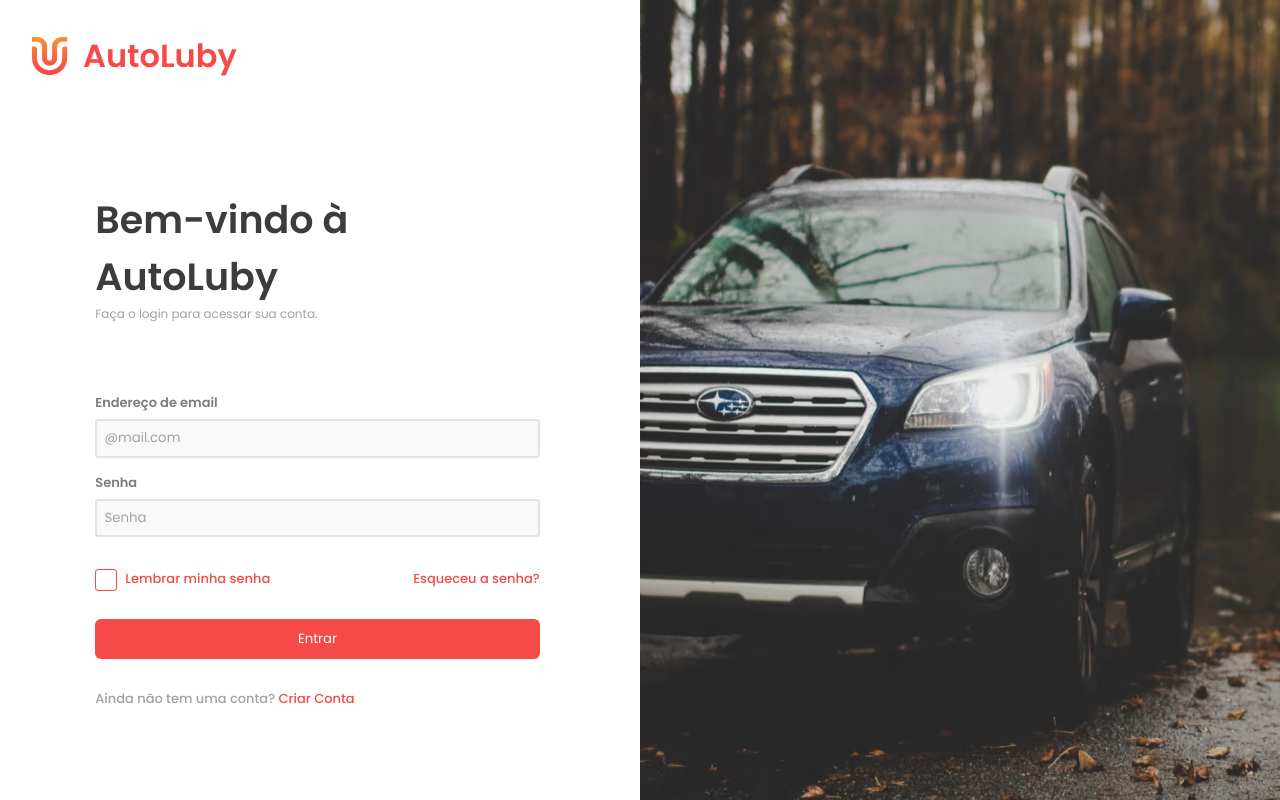
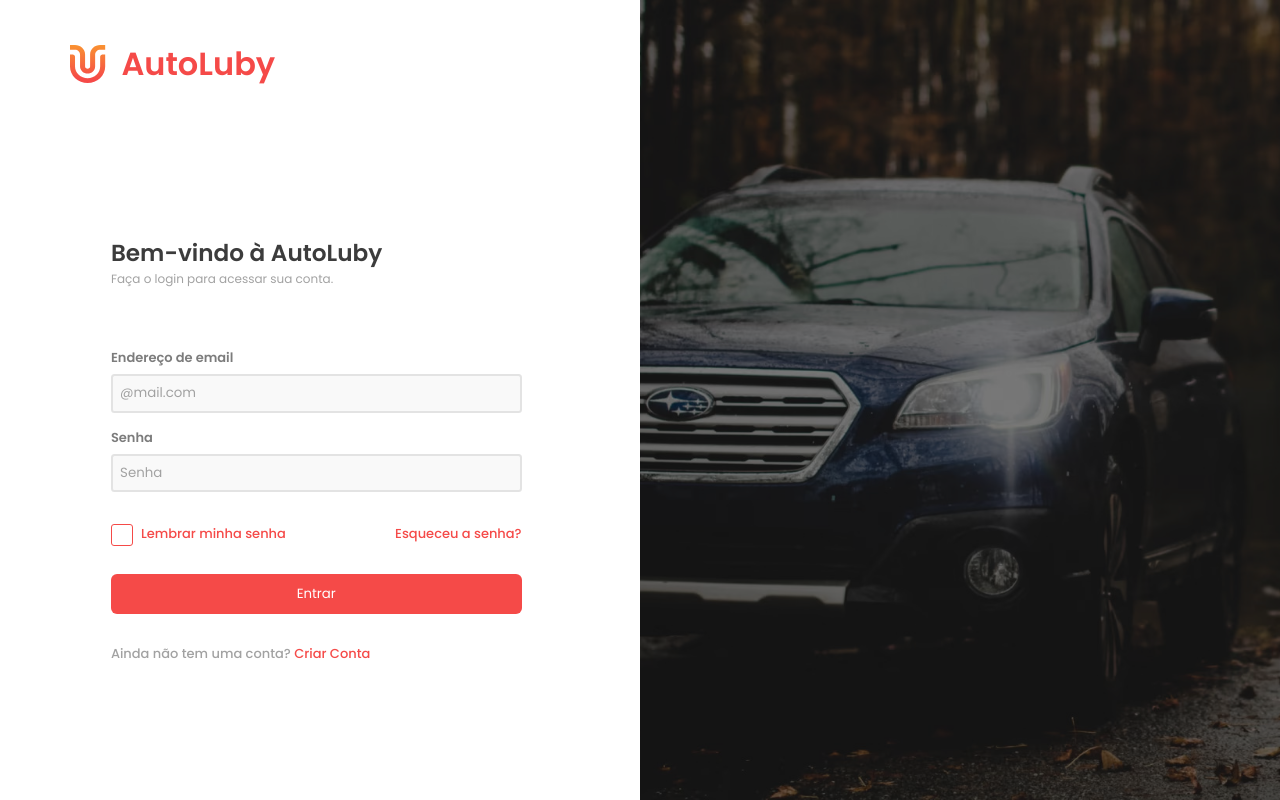
Before and after one commit to alvarogfn/autoluby, a React (Create React App) app: page /login in a window 1280 px wide. Built offline with nearby package versions, Linux system fonts and the light colour scheme.

Commit message:
fix wallpaper responsivity

```diff
--- a/src/components/styles/Autoluby.module.css
+++ b/src/components/styles/Autoluby.module.css
@@ -2,8 +2,10 @@
   display: flex;
   column-gap: 15px;
   width: max-content;
+  background-color: transparent;
 }
 
 .h1 {
   color: var(--red);
+  background-color: transparent;
 }
--- a/src/views/Login.js
+++ b/src/views/Login.js
@@ -16,6 +16,7 @@ const Login = () => {
 
   return (
     <main className={styles.main}>
+      <div className={styles.content}>
         <header className={styles.header}>
           <Autoluby />
         </header>
@@ -26,6 +27,8 @@ const Login = () => {
           </div>
           <LoginForm />
         </div>
+      </div>
+      <div className={styles.background}></div>
     </main>
   );
 };
--- a/src/views/styles/Login.module.css
+++ b/src/views/styles/Login.module.css
@@ -1,25 +1,33 @@
 .main {
+  display: grid;
+}
+
+.background {
+  position: fixed;
   width: 100vw;
   height: 100vh;
-  max-width: 100%;
-  max-height: 100%;
+  z-index: -1;
+  background-image: url("../../assets/wallpaper-login.jpg");
+  background-position: center center;
+  background-repeat: no-repeat;
+  background-size: cover;
+  box-shadow: 0 0 0 100vw inset rgba(0, 0, 0, 0.5);
+}
+
+.content {
+  align-self: center;
+  justify-self: center;
   min-height: 500px;
-
-  background-image: url("../../assets/wallpaper-login.avif");
-  background-repeat: no-repeat;
-  background-position: right;
-  background-size: cover;
-  background-attachment: fixed;
-
-  position: relative;
+  width: 100%;
 }
 
 .header {
-  padding: 1rem;
+  padding-top: 2rem;
+  padding-left: 2rem;
 }
 
 .welcome {
-  margin-bottom: 25px;
+  margin-bottom: 60px;
   color: var(--dark-gray);
 }
 
@@ -33,57 +41,51 @@
 }
 
 .loginForm {
+  margin: 4rem auto 3rem;
   background-color: var(--white);
 
-  position: absolute;
-  transform: translate(-50%, -50%);
-
-  top: 50%;
-  left: 50%;
-
-  width: 70%;
-  max-width: 450px;
-  min-width: 375px;
-  height: max-content;
+  width: 95%;
+  min-width: 300px;
+  max-width: 420px;
 
   border-radius: 0.25rem;
   padding: 1.5rem;
   box-shadow: 5px 5px 5px rgb(0, 0, 0, 0.25);
 }
 
-@media screen and (min-width: 768px) {
+
+@media screen and (min-width: 900px) {
   .main {
-    background-size: 50% 100%;
+    grid-template-columns: 1fr 1fr;
+    column-gap: 15px;
+  }
+
+  .content {
     display: grid;
-    grid-template-columns: 1fr 1fr;
+    height: 100vh;
+    min-height: 500px;
     grid-template-rows: 100px 1fr;
-    column-gap: 10px;
   }
 
   .header {
-    padding: 2rem;
-  }
-
-  .welcome {
-    margin-bottom: 70px;
-  }
-
-  .welcomeMessage {
-    font-size: 2.375rem;
+    margin-top: 1vh;
+    margin-left: 3vw;
   }
 
   .loginForm {
-    grid-column: 1 / 2;
-
-    position: static;
-    transform: initial;
-    border-radius: none;
-    padding: 0;
-    box-shadow: initial;
-    min-width: initial;
-
-
+    margin: 0;
     align-self: center;
     justify-self: center;
+    border-radius: initial;
+    padding: 1rem;
+    box-shadow: initial;
+    width: 70%;
+    max-width: 525px;
+  }
+
+  .background {
+    right: 0;
+    position: fixed;
+    width: 50vw;
   }
 }
```
Lines whose indentation alone changed are shown as unchanged.
